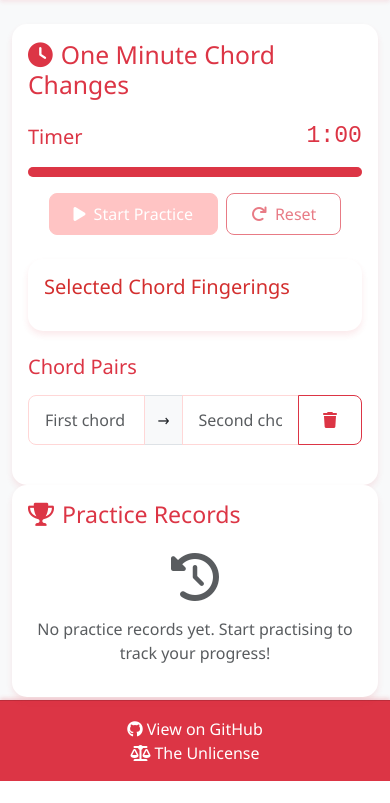
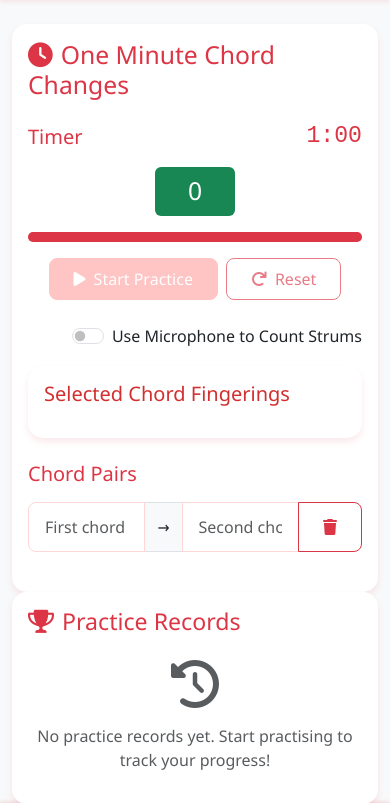
Before and after one commit to stevencoutts/guitar-webapp, a Flask app: page /practice/chord-changes in a window 390 px wide. Shown: the part 63-866 px from the top of the page. Before the commit the page ends 844 px from the top, so only its background shows below. Run offline with Flask 3, Linux system fonts and the light colour scheme; a user stored in the database is signed in; some libraries are stand-ins or nearby versions.

Commit message:
Use microphone to count changes in one minute changes

```diff
--- a/templates/chord_changes.html
+++ b/templates/chord_changes.html
@@ -13,6 +13,9 @@
                         <h5 class="mb-0 text-primary">Timer</h5>
                         <span id="timer" class="h3 mb-0 text-primary">1:00</span>
                     </div>
+                    <div class="d-flex justify-content-center align-items-center mb-3">
+                        <span id="strumCount" class="badge bg-success fs-2" style="transition: transform 0.2s; min-width: 80px;">0</span>
+                    </div>
                     <div class="progress mb-3" style="height: 10px;">
                         <div id="timer-progress" class="progress-bar bg-primary" role="progressbar" style="width: 100%"></div>
                     </div>
@@ -23,6 +26,12 @@
                         <button id="resetTimer" class="btn btn-outline-danger" disabled>
                             <i class="fas fa-redo me-2"></i>Reset
                         </button>
+                    </div>
+                </div>
+                <div class="mb-3 d-flex align-items-center justify-content-end">
+                    <div class="form-check form-switch">
+                        <input class="form-check-input" type="checkbox" id="micToggle">
+                        <label class="form-check-label" for="micToggle">Use Microphone to Count Strums</label>
                     </div>
                 </div>
                 <div class="card mb-4">
@@ -241,6 +250,12 @@ let oscillator = null;
 let gainNode = null;
 let scoreModal = null;
 let chordPairsModal = null;
+let micStream = null;
+let audioProcessor = null;
+let lastRms = 0;
+let strumThreshold = 0.07; // Increased sensitivity
+let strumCooldown = 300; // ms between strums
+let lastStrumTime = 0;
 
 function createAudioContext() {
     if (!audioContext) {
@@ -344,6 +359,7 @@ function resetTimer() {
     updateStartButtonState(); // Check if button should be enabled or disabled
     document.getElementById('resetTimer').disabled = true;
     document.getElementById('practiceForm').classList.add('d-none');
+    updateStrumCountVisual();
 }
 
 function finishPractice() {
@@ -371,9 +387,19 @@ function finishPractice() {
     }
 }
 
+function updateStrumCountVisual() {
+    const badge = document.getElementById('strumCount');
+    badge.textContent = score;
+    badge.style.transform = 'scale(1.2)';
+    setTimeout(() => {
+        badge.style.transform = 'scale(1)';
+    }, 150);
+}
+
 function incrementScore() {
     if (isRunning) {
         score++;
+        updateStrumCountVisual();
     }
 }
 
@@ -486,6 +512,43 @@ function addChordInputListeners() {
     });
 }
 
+async function startMic() {
+    if (micStream) return;
+    try {
+        micStream = await navigator.mediaDevices.getUserMedia({ audio: true });
+        const audioCtx = new (window.AudioContext || window.webkitAudioContext)();
+        const source = audioCtx.createMediaStreamSource(micStream);
+        const analyser = audioCtx.createAnalyser();
+        analyser.fftSize = 2048;
+        source.connect(analyser);
+        const data = new Float32Array(analyser.fftSize);
+        audioProcessor = setInterval(() => {
+            analyser.getFloatTimeDomainData(data);
+            let rms = 0;
+            for (let i = 0; i < data.length; i++) rms += data[i] * data[i];
+            rms = Math.sqrt(rms / data.length);
+            const now = Date.now();
+            if (rms > strumThreshold && lastRms <= strumThreshold && now - lastStrumTime > strumCooldown) {
+                incrementScore();
+                lastStrumTime = now;
+            }
+            lastRms = rms;
+        }, 30);
+    } catch (e) {
+        alert('Could not access microphone: ' + e.message);
+        document.getElementById('micToggle').checked = false;
+    }
+}
+
+function stopMic() {
+    if (audioProcessor) clearInterval(audioProcessor);
+    audioProcessor = null;
+    if (micStream) {
+        micStream.getTracks().forEach(track => track.stop());
+        micStream = null;
+    }
+}
+
 // Event Listeners
 document.addEventListener('DOMContentLoaded', function() {
     // Initialize modals
@@ -570,6 +633,19 @@ document.addEventListener('DOMContentLoaded', function() {
             }, 100);
         });
     });
+
+    document.getElementById('micToggle').addEventListener('change', function() {
+        if (this.checked) {
+            startMic();
+        } else {
+            stopMic();
+        }
+    });
+
+    // Stop mic when leaving page
+    window.addEventListener('beforeunload', stopMic);
+
+    updateStrumCountVisual();
 });
 </script>
 {% endblock %}
```
